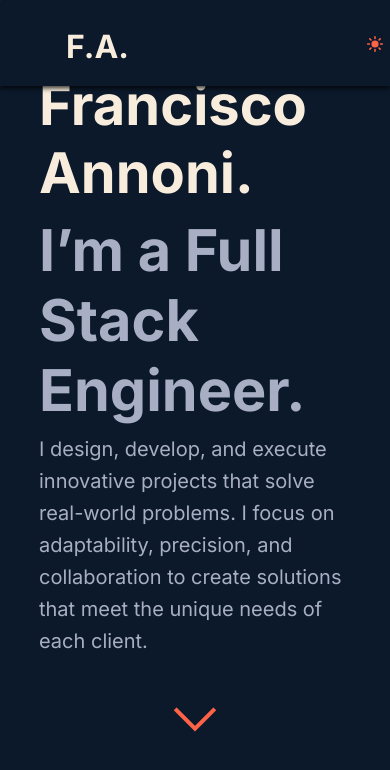
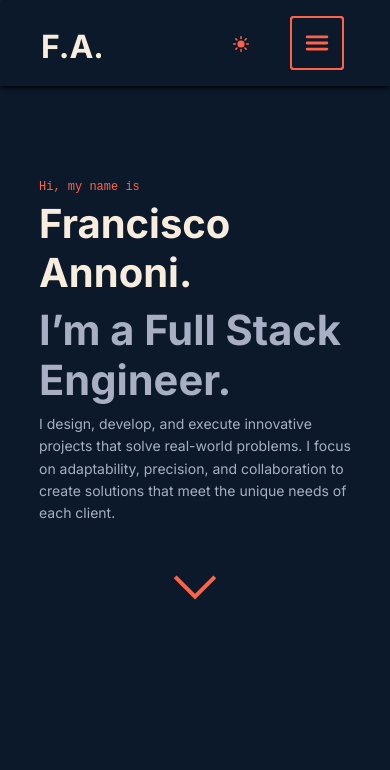
Before and after one commit to FranciscoAnnoni/Portfolio-FranciscoAnnoni, a React (Vite) app in the folder portfolio-Fran/: page / in a window 390 px wide. Shown: the top 770 px of the page. Built offline with nearby package versions, Linux system fonts and the light colour scheme.

Commit message:
movile version

```diff
--- a/portfolio-Fran/package.json
+++ b/portfolio-Fran/package.json
@@ -10,7 +10,7 @@
     "preview": "vite preview"
   },
   "dependencies": {
-    "framer-motion": "^11.16.4",
+    "framer-motion": "^11.18.2",
     "react": "^18.3.1",
     "react-dom": "^18.3.1",
     "react-icons": "^5.4.0",
--- a/portfolio-Fran/src/App.css
+++ b/portfolio-Fran/src/App.css
@@ -7,7 +7,6 @@
   margin: 0;                  /* Elimina márgenes del navegador */
   width: 100%;
   min-height: 100vh;
-
 }
 
 .App > div {
--- a/portfolio-Fran/src/components/NavBar.css
+++ b/portfolio-Fran/src/components/NavBar.css
@@ -100,6 +100,17 @@
     width: 280px;
     height: 2rem;
     overflow: hidden;
+}
+.title-small{
+    position: relative;
+    width: 60px;
+    height: 2rem;
+    overflow: hidden;
+    display: none;
+}
+
+.title-main:hover{
+    color: var(--foreground-color);
 }
 
 .title-main {
@@ -233,3 +244,15 @@ opacity: 0; /* Invisibilidad inicial para un efecto más limpio */
     }
 
 }
+
+@media (max-width: 490px) {
+    .title-small{
+        display: flex;
+    }
+    .title-container{
+      display: none;
+    }
+    .logo {
+        margin-left: 25px;
+    }
+  }
--- a/portfolio-Fran/src/components/NavBar.jsx
+++ b/portfolio-Fran/src/components/NavBar.jsx
@@ -57,6 +57,9 @@ useEffect(() => {
           <div className="title-container">
             <span className={`title-main ${isHovered ? "slide-out" : ""}`}>F.A.</span>
             <span className={`title-hover ${isHovered ? "slide-in" : ""}`}>Francisco Annoni</span>
+          </div>
+          <div className="title-small">
+            <span className='title-main'>F.A.</span>
           </div>
         </a>
       </div>
--- a/portfolio-Fran/src/pages/Pages.css
+++ b/portfolio-Fran/src/pages/Pages.css
@@ -193,7 +193,6 @@
   overflow: hidden;
   list-style: none;
 }
-
 /*apartado de la foto del about-me*/
 .about__StyledPic-sc-1ownso9-2 .wrapper {
     transition: var(--transition);
@@ -341,3 +340,72 @@ margin-top: 20px;
    width: 200px; /* Ajusta el padding según tus necesidades */
    height: 60px;
   }
+
+
+  /*Media querrys*/
+  @media (max-width: 780px) {
+    .numbered-heading {
+      display: inline;
+    }
+
+    .numbered-heading::after {
+    content: "";
+    display: block;
+    position: relative;
+    width: 100%;
+    height: 1px;
+    margin-left: 25px;
+    background-color: var(--secondary-text-color);
+    margin-bottom: 15px;
+    margin-left: 0px;
+  }
+    .about__StyledPic-sc-1ownso9-2 .wrapper{
+      display: none;
+    }
+
+    .bNXWUU .inner {
+      display: flex;
+      flex-direction: column;
+      gap: 20px;
+  }
+
+  .image-section {
+      order: 2; /* Move image below text */
+      flex-basis: 100%;
+  }
+
+  .kNIdQM ul.skills-list {
+    grid-template-columns: repeat(2, minmax(140px, 1fr));
+    justify-content: center;
+  }
+
+  }
+
+  @media (max-width: 600px) {
+    .Small-text{
+      font-size: 12px;
+    }
+    .Introduction-title {
+      font-size: 2.5rem;
+    }
+
+    .Introduction-subtitle {
+      font-size: 2.6rem;
+    }
+
+    .Introduction-p{
+    font-size: 14px;
+    line-height: 1.6;
+    }
+    .bNXWUU .inner h2 {
+      font-size: 20px;
+  }
+
+  .bNXWUU .inner p {
+      font-size: 14px;
+  }
+  .skills-list span{
+    font-size: 14px;
+  }
+
+  }
```
Also changed, not shown: 1 other file (tests, documents, lock files or other folders). Lines whose indentation alone changed are shown as unchanged.
